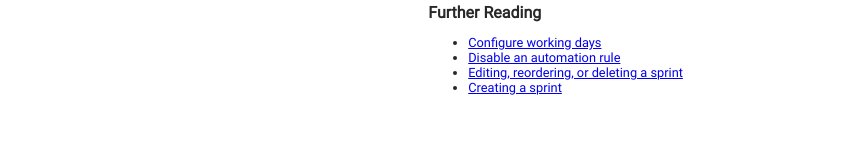
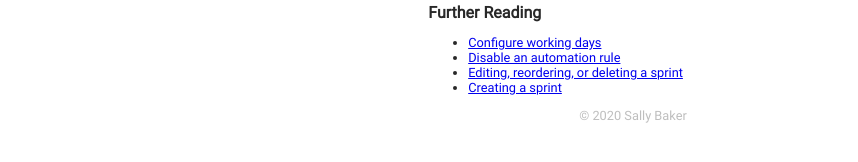
Before and after one commit to sallybaker/sallybaker.github.io, a Jekyll site: the page built from _posts/2021-01-04-jira-new-year-housekeeping.md, in a window 1280 px wide. Shown: the part 272-434 px from the top of the page, without its empty margins (7-865 px from the left). Built offline with Jekyll 4.4.1, drawn with Linux system fonts in a browser that asks for light colours.

Commit message:
add copyright notice to posts

```diff
--- a/_layouts/post.html
+++ b/_layouts/post.html
@@ -6,4 +6,7 @@ layout: default
 </div>
 <div id="post">
 {{ content }}
+<div id="copyright">
+    <p>&copy; 2020 Sally Baker</p>
 </div>
+</div>
--- a/assets/css/style.scss
+++ b/assets/css/style.scss
@@ -39,3 +39,9 @@ h3 {
   margin: 0 auto;
   max-width: 32em;
 }
+#copyright {
+  margin: 0 auto;
+  max-width: 32em;
+  color: #bebebe;
+  text-align: center;
+}
```
